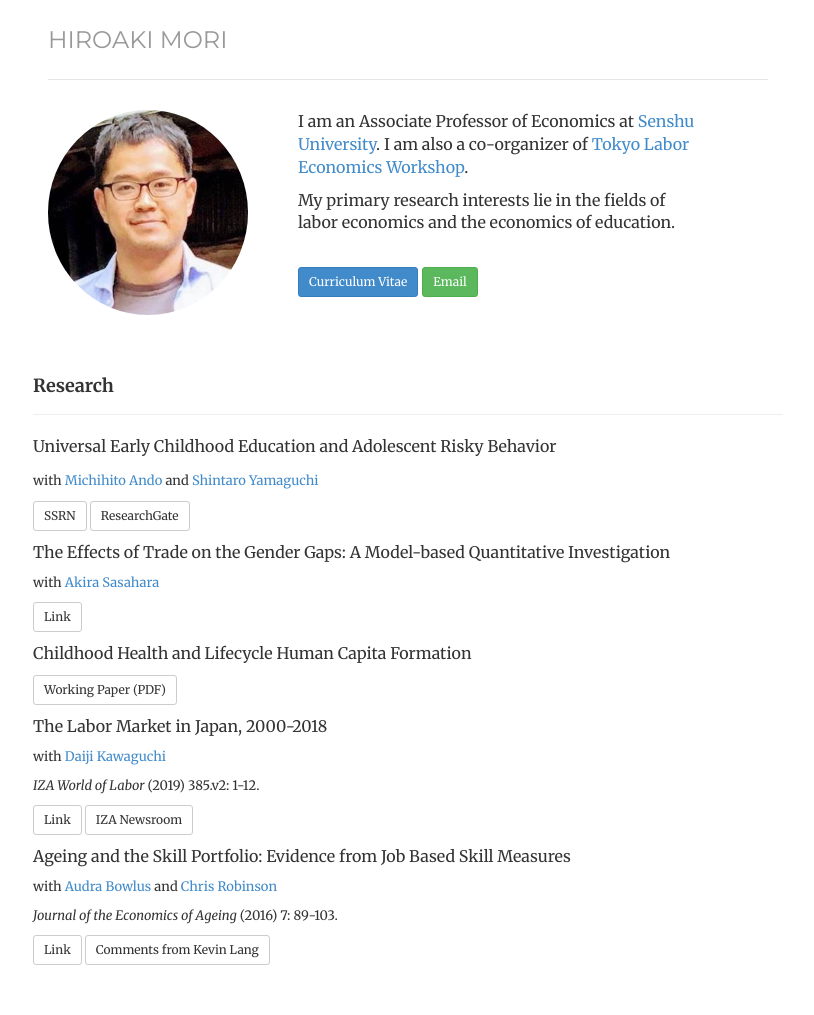
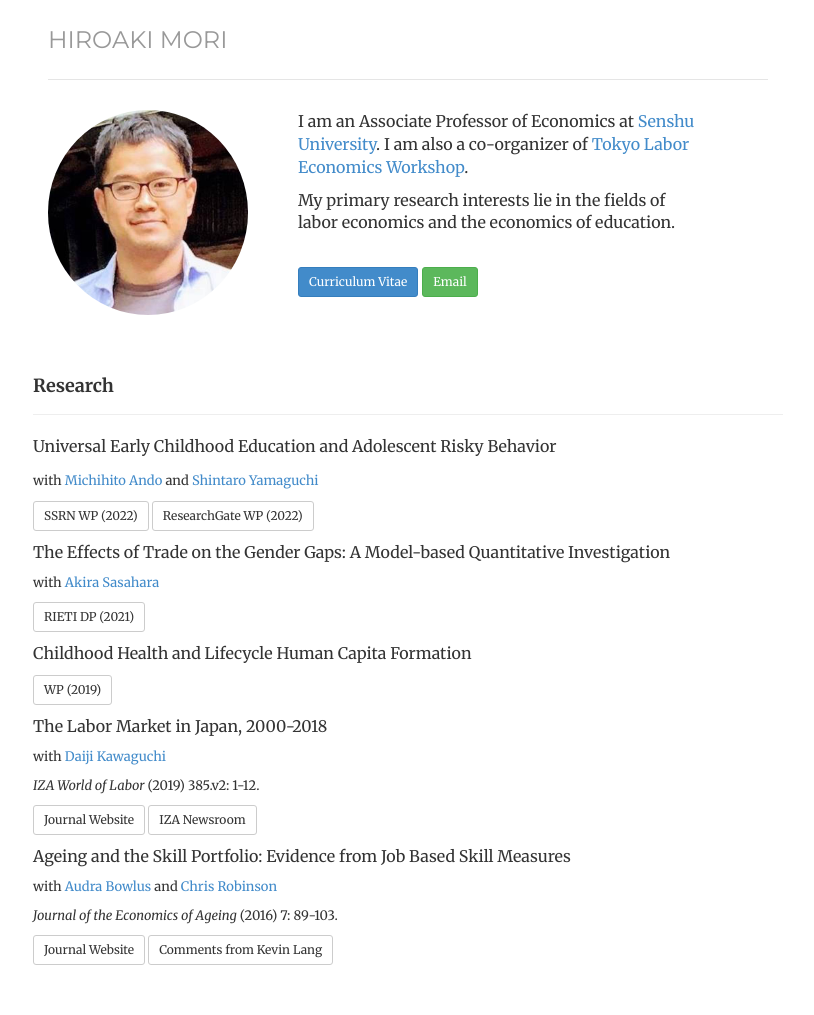
Before and after one commit to morihiroaki/morihiroaki.github.io, a Jekyll site: the page built from index.html, in a window 1280 px wide. Shown: the whole page, without its empty margins (232-1046 px from the left). Built offline with Jekyll 4.4.1, drawn with Linux system fonts in a browser that asks for light colours.

Commit message:
Update index.html

```diff
--- a/index.html
+++ b/index.html
@@ -35,26 +35,26 @@ description:
 
 <p><font size="3">Universal Early Childhood Education and Adolescent Risky Behavior</font></p>
  <p><font size="2">with <a href="https://sites.google.com/site/michihito7ando" target="_blank" title="Link">Michihito Ando</a> and <a href="https://sites.google.com/site/shintaroyamaguchi/" target="_blank" title="Link">Shintaro Yamaguchi</a> </p>
-<p><a href="https://papers.ssrn.com/sol3/papers.cfm?abstract_id=4194467" target="_blank" class="btn btn-default btn-sm" role="button">SSRN</a>
-<a href="https://www.researchgate.net/publication/362790953_Universal_Early_Childhood_Education_and_Adolescent_Risky_Behavior" target="_blank" class="btn btn-default btn-sm" role="button">ResearchGate</a>
+<p><a href="https://papers.ssrn.com/sol3/papers.cfm?abstract_id=4194467" target="_blank" class="btn btn-default btn-sm" role="button">SSRN WP (2022)</a>
+<a href="https://www.researchgate.net/publication/362790953_Universal_Early_Childhood_Education_and_Adolescent_Risky_Behavior" target="_blank" class="btn btn-default btn-sm" role="button">ResearchGate WP (2022)</a>
 </p>
 
 <p><font size="3">The Effects of Trade on the Gender Gaps: A Model-based Quantitative Investigation</font></p>
  <p><font size="2">with <a href="https://sites.google.com/view/akirasasahara/home" target="_blank" title="Link">Akira Sasahara</a> </p>
-<p><a href="https://www.rieti.go.jp/en/publications/summary/21090001.html" target="_blank" class="btn btn-default btn-sm" role="button">Link</a></p>
+<p><a href="https://www.rieti.go.jp/en/publications/summary/21090001.html" target="_blank" class="btn btn-default btn-sm" role="button">RIETI DP (2021)</a></p>
 
 <p><font size="3">Childhood Health and Lifecycle Human Capita Formation</font></p>
-<p><a href="./files/M2_main6.pdf" target="_blank" class="btn btn-default btn-sm" role="button">Working Paper (PDF)</a>
+<p><a href="./files/M2_main6.pdf" target="_blank" class="btn btn-default btn-sm" role="button">WP (2019)</a>
 
 <p><font size="3">The Labor Market in Japan, 2000-2018</font></p>
 <p><font size="2">with <a href="https://sites.google.com/site/daijikawaguchi/" target="_blank" title="Link">Daiji Kawaguchi</a></p>
 <p><font size="2"><i>IZA World of Labor</i> (2019) 385.v2: 1-12.</p>
-<p><a href="https://wol.iza.org/articles/the-labor-market-in-japan" target="_blank" class="btn btn-default btn-sm" role="button">Link</a>
+<p><a href="https://wol.iza.org/articles/the-labor-market-in-japan" target="_blank" class="btn btn-default btn-sm" role="button">Journal Website</a>
 <a href="https://newsroom.iza.org/en/archive/research/the-labor-market-in-japan-2000-2016-a-role-model-for-aging-societies-across-the-globe/" target="_blank" class="btn btn-default btn-sm" role="button">IZA Newsroom</a>
 </p>
 
 <p><font size="3">Ageing and the Skill Portfolio: Evidence from Job Based Skill Measures</font></p>
 <p><font size="2">with <a href="http://economics.uwo.ca/people/faculty/bowlus.html" target="_blank" title="Link">Audra Bowlus</a> and <a href="http://economics.uwo.ca/people/faculty/robinson.html" target="_blank" title="Link">Chris Robinson</a> </p>
 <p><font size="2"><i>Journal of the Economics of Ageing</i> (2016) 7: 89-103. </p>
-<a href="http://www.sciencedirect.com/science/article/pii/S2212828X16000049" target="_blank" class="btn btn-default btn-sm" role="button">Link</a>
+<a href="http://www.sciencedirect.com/science/article/pii/S2212828X16000049" target="_blank" class="btn btn-default btn-sm" role="button">Journal Website</a>
 <a href="http://www.sciencedirect.com/science/article/pii/S2212828X16300135" target="_blank" class="btn btn-default btn-sm" role="button">Comments from Kevin Lang</a></p>
```
